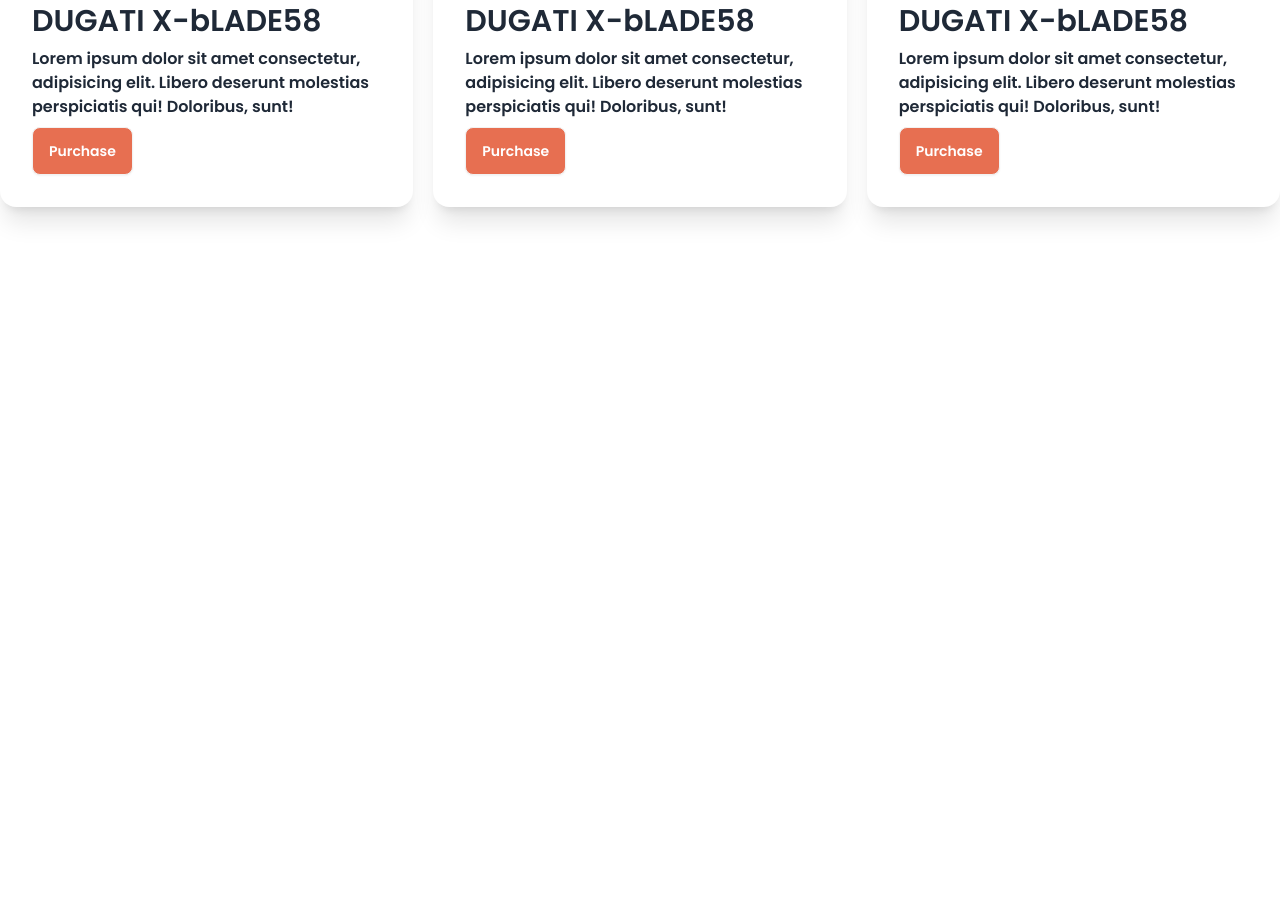
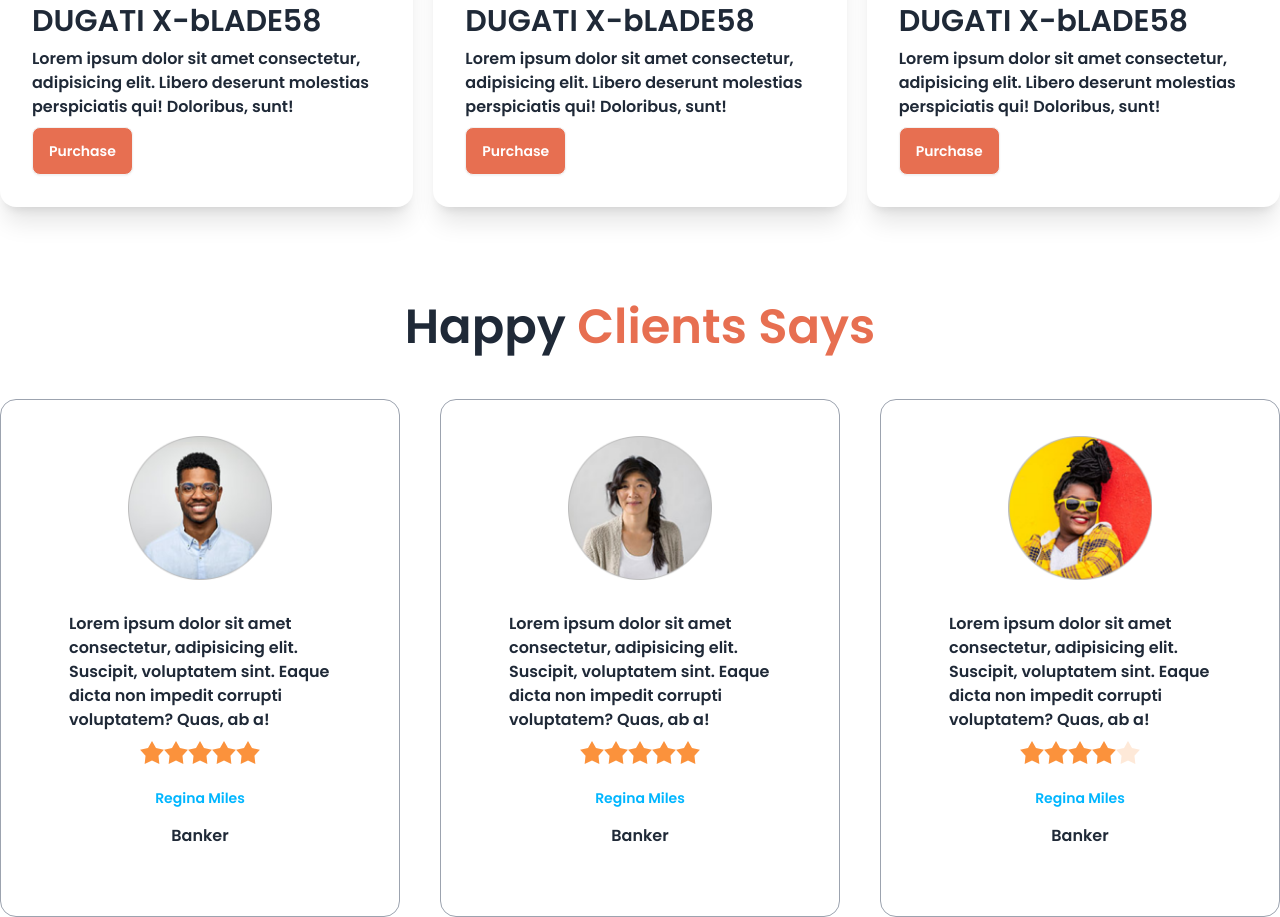
Before and after one commit to HamjaMohtadee04/bikerZone, a plain HTML site: page index.html in a window 1280 px wide. Shown: the part 1095-2012 px from the top of the page. Before the commit the page ends 1398 px from the top, so only its background shows below. Drawn offline with nearby package versions, Linux system fonts and the light colour scheme.

Commit message:
clients added

```diff
--- a/index.html
+++ b/index.html
@@ -334,8 +334,100 @@
     </div>
 
   </div>
-</section>
+</section class="my-24">
+<!-- happy clients -->
 
+ <h3 class="text-5xl mb-12 font-semibold text-center">
+  Happy <span class="text-bike-primary">Clients Says</span>
+ </h3>
+ <!--  clients -->
+ <div class="grid gap-10 grid-cols-1 md:grid-cols-2 lg:grid-cols-3">
+ <!-- first client -->
+  <div class="card bg-base-100 p-9 border border-gray-400 ">
+    <figure>
+      <img class="w-36"
+        src="images/others/user-1.png"
+        alt="Shoes" />
+    </figure>
+    <div class="card-body">
+      <p>Lorem ipsum dolor sit amet consectetur, adipisicing elit. Suscipit, voluptatem sint. Eaque dicta non impedit corrupti voluptatem? Quas, ab a!</p>
+
+      <div class="rating justify-center">
+        <input type="radio" name="rating-2" class="mask mask-star-2 bg-orange-400" />
+        <input
+          type="radio"
+          name="rating-2"
+          class="mask mask-star-2 bg-orange-400"
+          />
+        <input type="radio" name="rating-2" class="mask mask-star-2 bg-orange-400" />
+        <input type="radio" name="rating-2" class="mask mask-star-2 bg-orange-400"  checked="checked" />
+        <input type="radio" name="rating-2" class="mask mask-star-2 bg-orange-400" />
+      </div>
+
+      <div class="text-center space-y-4 mt-4">
+        <h4 class="text-sm font-semibold text-info">Regina Miles</h4>
+        <p>Banker</p>
+      </div>
+    </div>
+  </div>
+  <div class="card bg-base-100 p-9 border border-gray-400 ">
+    <figure>
+      <img class="w-36"
+        src="images/others/user-2.png"
+        alt="Shoes" />
+    </figure>
+    <div class="card-body">
+      <p>Lorem ipsum dolor sit amet consectetur, adipisicing elit. Suscipit, voluptatem sint. Eaque dicta non impedit corrupti voluptatem? Quas, ab a!</p>
+
+      <div class="rating justify-center">
+        <input type="radio" name="rating-2" class="mask mask-star-2 bg-orange-400" />
+        <input
+          type="radio"
+          name="rating-2"
+          class="mask mask-star-2 bg-orange-400"
+          />
+        <input type="radio" name="rating-2" class="mask mask-star-2 bg-orange-400" />
+        <input type="radio" name="rating-2" class="mask mask-star-2 bg-orange-400"  checked="checked" />
+        <input type="radio" name="rating-2" class="mask mask-star-2 bg-orange-400" />
+      </div>
+
+      <div class="text-center space-y-4 mt-4">
+        <h4 class="text-sm font-semibold text-info">Regina Miles</h4>
+        <p>Banker</p>
+      </div>
+    </div>
+  </div>
+  <div class="card bg-base-100 p-9 border border-gray-400 ">
+    <figure>
+      <img class="w-36"
+        src="images/others/user-3.png"
+        alt="Shoes" />
+    </figure>
+    <div class="card-body">
+      <p>Lorem ipsum dolor sit amet consectetur, adipisicing elit. Suscipit, voluptatem sint. Eaque dicta non impedit corrupti voluptatem? Quas, ab a!</p>
+
+      <div class="rating justify-center">
+        <input type="radio" name="rating-2" class="mask mask-star-2 bg-orange-400" />
+        <input
+          type="radio"
+          name="rating-2"
+          class="mask mask-star-2 bg-orange-400"
+          />
+        <input type="radio" name="rating-2" class="mask mask-star-2 bg-orange-400" />
+        <input type="radio" name="rating-2" class="mask mask-star-2 bg-orange-400"  checked="checked" />
+        <input type="radio" name="rating-2" class="mask mask-star-2 bg-orange-400" />
+      </div>
+
+      <div class="text-center space-y-4 mt-4">
+        <h4 class="text-sm font-semibold text-info">Regina Miles</h4>
+        <p>Banker</p>
+      </div>
+    </div>
+  </div>
+ </div>
+ <section>
+
+ </section>
 </main>
 
 <footer>
```
